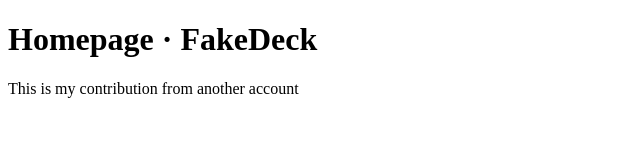
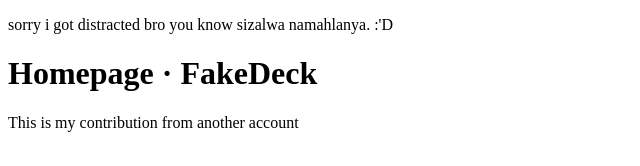
Before and after one commit to Zaiden-beep/FakeDeck, a plain HTML site: page index.html in a window 1280 px wide. Shown: the whole page, without its empty margins (0-640 px from the left). Drawn offline with Linux system fonts and the light colour scheme.

Commit message:
Update index.html
Ssorry i got distracted bro you know sizalwa namahlanya. :'D

```diff
--- a/index.html
+++ b/index.html
@@ -4,6 +4,7 @@
     <title>Home | FakeDeck</title>
   </head>
   <body>
+    <p> sorry i got distracted bro you know sizalwa namahlanya. :'D </p>
     <h1>Homepage &middot; FakeDeck</h1>
     <p>This is my contribution from another account</p>
   </body>
```
